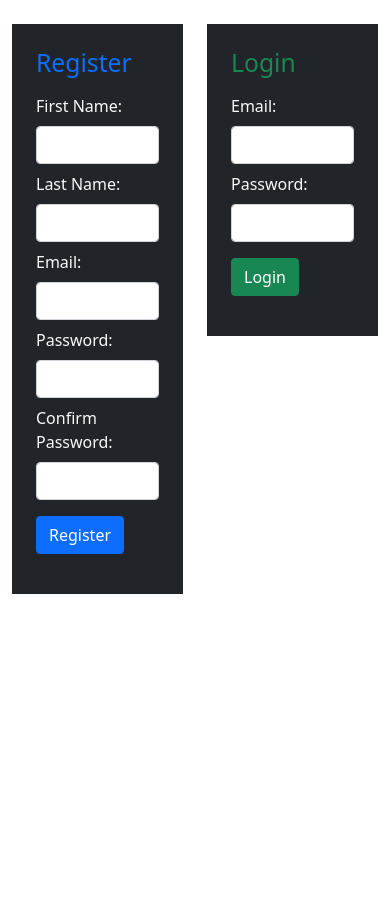
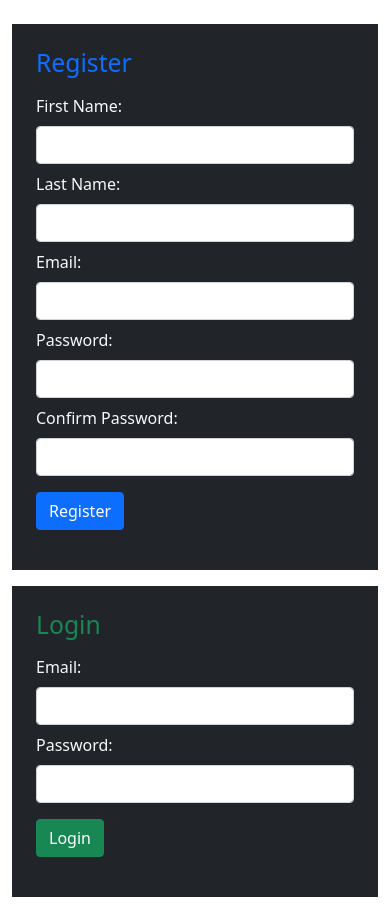
Before and after one commit to agruezo/Subscriptions, a Flask app: page / in a window 390 px wide. Before the commit the page ends 594 px from the top, so only its background shows below. Run offline with Flask 2, Linux system fonts and the light colour scheme.

Commit message:
updated mobile responiveness

```diff
--- a/flask_app/templates/index.html
+++ b/flask_app/templates/index.html
@@ -8,9 +8,9 @@
     <title>Subscriptions</title>
 </head>
 <body>
-    <div class="d-flex container-fluid">
-        <div class="row justify-content-md-around my-2 gy-3">
-            <div class="col col-sm-12 col-md-4">
+    <div class="container-fluid">
+        <div class="row justify-content-around my-2 gy-3">
+            <div class="col-12 col-md-4">
                 <form action="/register" method="post" class="p-4 bg-dark text-light">
                     <h2 class="text-primary">Register</h2>
                     {% with messages = get_flashed_messages(category_filter=['register']) %}
@@ -38,7 +38,7 @@
                     </p>
                 </form>
             </div>
-            <div class="col col-sm-12 col-md-4">
+            <div class="col-12 col-md-4">
                 <form action="/login" method="post" class="p-4 bg-dark text-light">
                     <h2 class="text-success">Login</h2>
                     {% with messages = get_flashed_messages(category_filter=['login']) %}
```
